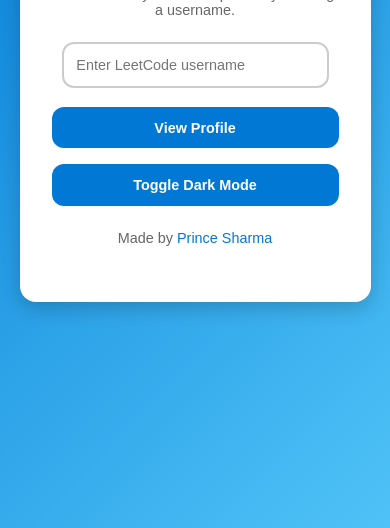
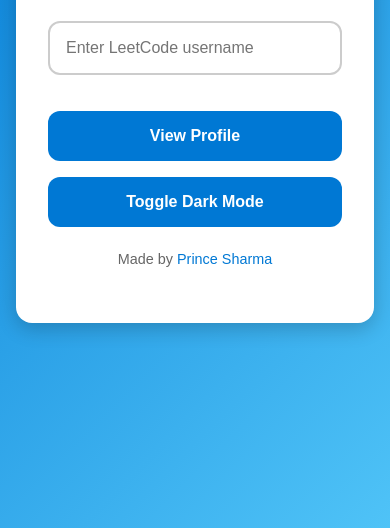
Before and after one commit to Prinnce123/leetcode, a plain HTML site: page index.html in a window 390 px wide. Shown: the part 316-844 px from the top of the page. Drawn offline with Linux system fonts and the light colour scheme.

Commit message:
Update index.html

```diff
--- a/index.html
+++ b/index.html
@@ -3,7 +3,7 @@
 <head>
   <meta charset="UTF-8">
   <meta name="viewport" content="width=device-width, initial-scale=1.0">
-  <link rel="icon" type="image/x-icon" href="f.ico">
+  <link rel="icon" type="image/x-icon" href="favicon.ico">
   <title>LeetCode Profile Finder</title>
 
   <style>
@@ -24,6 +24,7 @@
       color: #fff;
       transition: background 0.3s ease, color 0.3s ease;
       overflow: hidden;
+      padding: 1rem; /* Added padding to ensure content doesn't touch edges on mobile */
     }
 
     /* Container Styles */
@@ -35,7 +36,8 @@
       border-radius: 16px;
       box-shadow: 0 6px 20px rgba(0, 0, 0, 0.2);
       max-width: 400px;
-      width: 90%;
+      width: 100%; /* Ensures container takes up available width */
+      margin: 0 auto;
       animation: fadeIn 0.8s ease;
     }
 
@@ -46,14 +48,14 @@
     }
 
     p {
-      font-size: 0.9rem;
+      font-size: 1rem; /* Increased font size for readability */
       color: #666;
       margin-bottom: 1.5rem;
     }
 
     /* Input Box */
     input {
-      width: calc(100% - 20px);
+      width: 100%;
       padding: 0.8rem;
       font-size: 1rem;
       border: 2px solid #ccc;
@@ -61,6 +63,7 @@
       outline: none;
       transition: border-color 0.3s ease;
       margin-bottom: 1.2rem;
+      max-width: 100%; /* Ensure it scales well */
     }
 
     input:focus {
@@ -79,6 +82,7 @@
       border-radius: 12px;
       cursor: pointer;
       transition: background-color 0.3s, transform 0.2s;
+      margin-top: 1rem; /* Spacing between buttons */
     }
 
     button:hover {
@@ -135,15 +139,29 @@
     /* Responsive Design */
     @media (max-width: 768px) {
       h1 {
-        font-size: 1.5rem;
+        font-size: 1.5rem; /* Smaller title font size for smaller screens */
+      }
+
+      p {
+        font-size: 0.9rem; /* Smaller paragraph font size */
       }
 
       input {
-        font-size: 0.9rem;
+        font-size: 1rem; /* Make input text larger for readability */
+        padding: 1rem; /* Increase padding for easier typing */
       }
 
       button {
-        font-size: 0.9rem;
+        font-size: 1rem; /* Keep button text readable */
+        padding: 1rem; /* Increase padding for easier clicking */
+      }
+
+      footer {
+        font-size: 0.8rem; /* Smaller footer text for mobile */
+      }
+
+      footer a {
+        font-size: 0.9rem; /* Slightly smaller font for the footer link */
       }
     }
 
```
